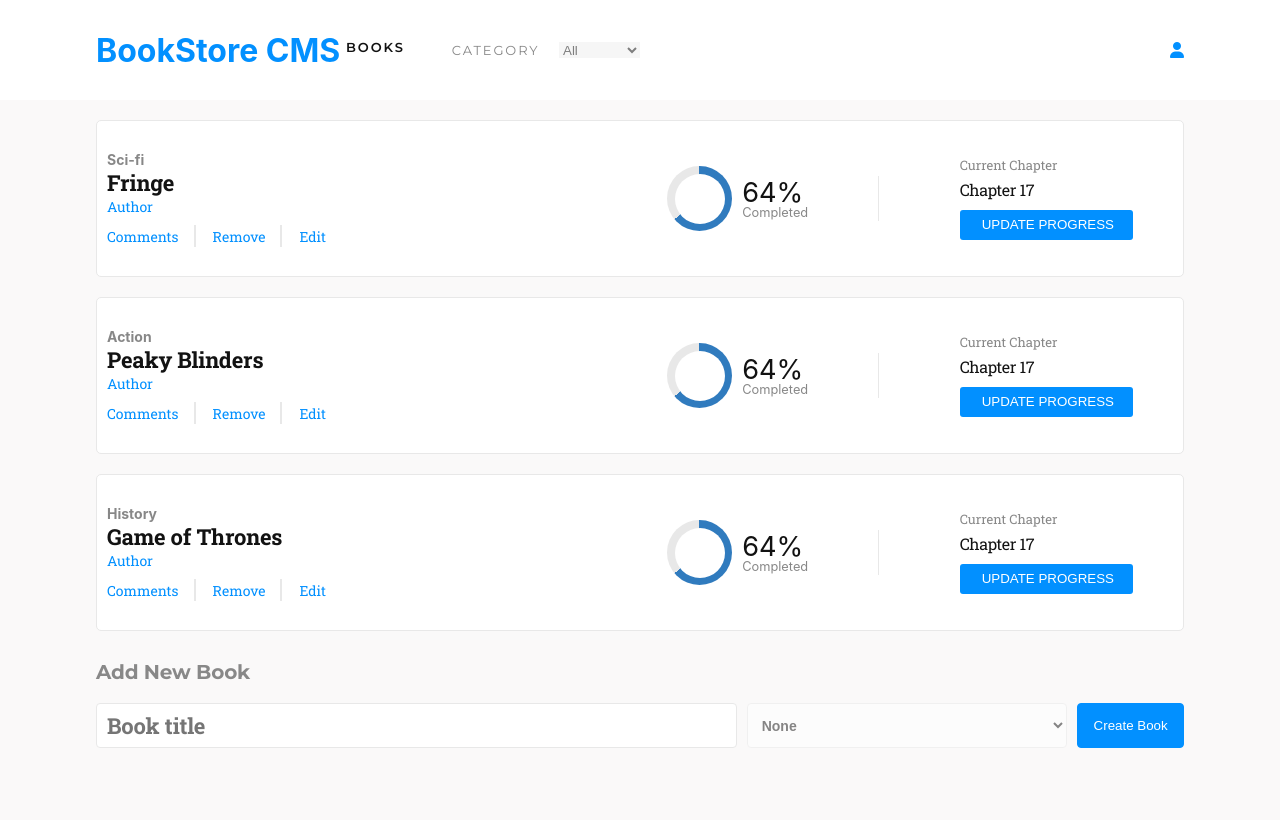
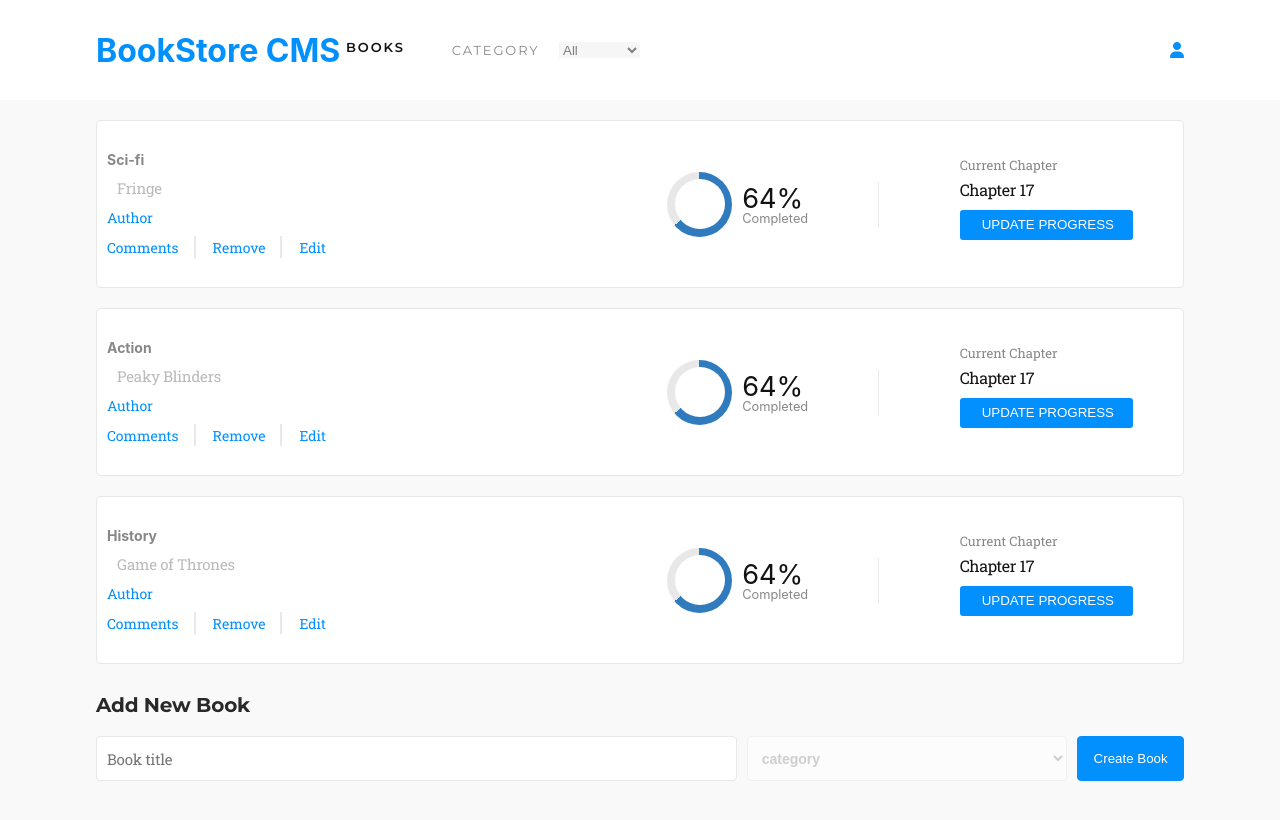
Before and after one commit to AkintoyeOlamide/Bookstore-react, a React (Create React App) app: page / in a window 1280 px wide. Shown: the top 820 px of the page. Built offline with nearby package versions, Linux system fonts and the light colour scheme.

Commit message:
FIXED PLACE HOLDER TEXT

```diff
--- a/src/containers/BooksForm.js
+++ b/src/containers/BooksForm.js
@@ -1,12 +1,12 @@
 /*eslint-disable*/
-import React from 'react';
-import PropTypes from 'prop-types';
-import { connect } from 'react-redux';
-import { createBook } from '../actions/index';
-import '../stylesheets/bookForm.css';
+import React from "react";
+import PropTypes from "prop-types";
+import { connect } from "react-redux";
+import { createBook } from "../actions/index";
+import "../stylesheets/bookForm.css";
 
-const mapDispatchToProps = dispatch => ({
-  createBook: book => {
+const mapDispatchToProps = (dispatch) => ({
+  createBook: (book) => {
     dispatch(createBook(book));
   },
 });
@@ -14,43 +14,43 @@
 const BookForm = ({ createBook }) => {
   const options = [
     {
-      label: 'Action',
-      value: 'Action',
+      label: "Action",
+      value: "Action",
     },
     {
-      label: 'Biography',
-      value: 'Biography',
+      label: "Biography",
+      value: "Biography",
     },
     {
-      label: 'History',
-      value: 'History',
+      label: "History",
+      value: "History",
     },
     {
-      label: 'Horror',
-      value: 'Horror',
+      label: "Horror",
+      value: "Horror",
     },
     {
-      label: 'Kids',
-      value: 'Kids',
+      label: "Kids",
+      value: "Kids",
     },
     {
-      label: 'Learning',
-      value: 'Learning',
+      label: "Learning",
+      value: "Learning",
     },
     {
-      label: 'Sci-Fi',
-      value: 'Sci-Fi',
+      label: "Sci-Fi",
+      value: "Sci-Fi",
     },
   ];
 
   const initState = {
-    bookTitleInput: '',
-    bookCategoryInput: '',
+    bookTitleInput: "",
+    bookCategoryInput: "",
   };
 
   const [state, setState] = React.useState(initState);
 
-  const handleChange = e => {
+  const handleChange = (e) => {
     const { value } = e.target;
     setState({
       ...state,
@@ -90,9 +90,11 @@
             onChange={handleChange}
             required
           >
-        <option value="">None</option>
-        {options.map(option => (
-          <option key={`${option.value}`} value={option.value}>{option.label}</option>
+            <option value="">category</option>
+            {options.map((option) => (
+              <option key={`${option.value}`} value={option.value}>
+                {option.label}
+              </option>
             ))}
           </select>
           <button className="btn-create" type="button" onClick={handleSubmit}>
--- a/src/stylesheets/book.css
+++ b/src/stylesheets/book.css
@@ -47,17 +47,16 @@
 
 .book-title {
   font-family: "Roboto Slab", serif;
-  font-size: 22px;
-  font-weight: bold;
+  font-size: 15px;
+  padding: 10px;
   letter-spacing: -0.2px;
-  color: #121212;
+  color: rgba(88, 88, 88, 0.411);
 }
 
 .book-author {
   font-family: "Roboto Slab", serif;
   font-size: 14px;
   font-weight: 300;
-
   color: var(--azure);
 }
 
@@ -144,7 +143,6 @@
   font-family: "Roboto Slab", serif;
   font-size: 13px;
   font-weight: 300;
-
   color: #121212;
 }
 
--- a/src/stylesheets/bookForm.css
+++ b/src/stylesheets/bookForm.css
@@ -16,14 +16,11 @@
   width: 174px;
   height: 24px;
   margin: 29px 524px 19px 0;
-  font-family: Montserrat, 'Segoe UI', Tahoma, Geneva, Verdana, sans-serif;
+  font-family: Montserrat, "Segoe UI", Tahoma, Geneva, Verdana, sans-serif;
   font-size: 20px;
-  font-weight: bold;
-  font-stretch: normal;
-  font-style: normal;
-  line-height: normal;
+  font-weight: 800;
   letter-spacing: -0.18px;
-  color: #888;
+  color: rgb(41, 41, 41);
 }
 
 .form-control {
@@ -33,6 +30,7 @@
   border-radius: 4px;
   border: solid 1px #e8e8e8;
   background-color: #fff;
+  color: rgba(87, 86, 86, 0.541);
 }
 
 form input {
```
Also changed, not shown: 1 other file (tests, documents, lock files or other folders). Lines whose indentation alone changed are shown as unchanged.
